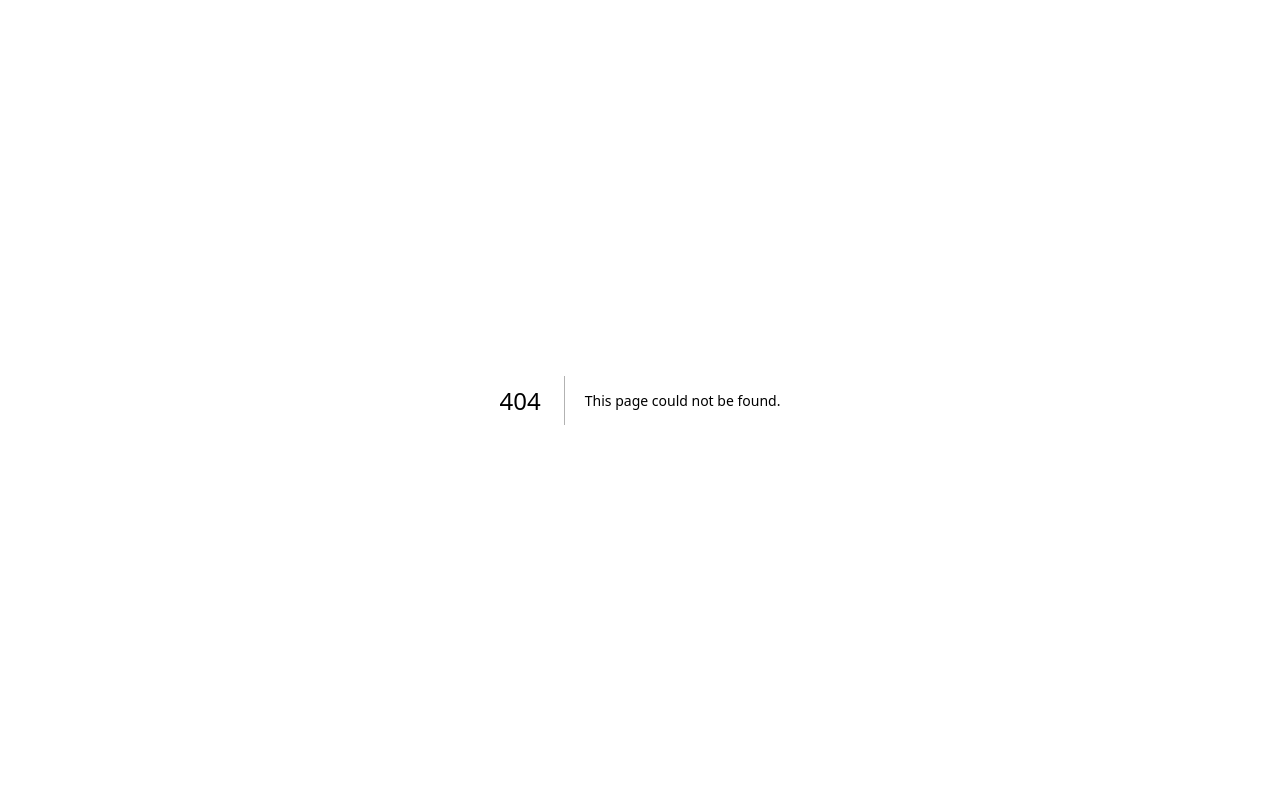
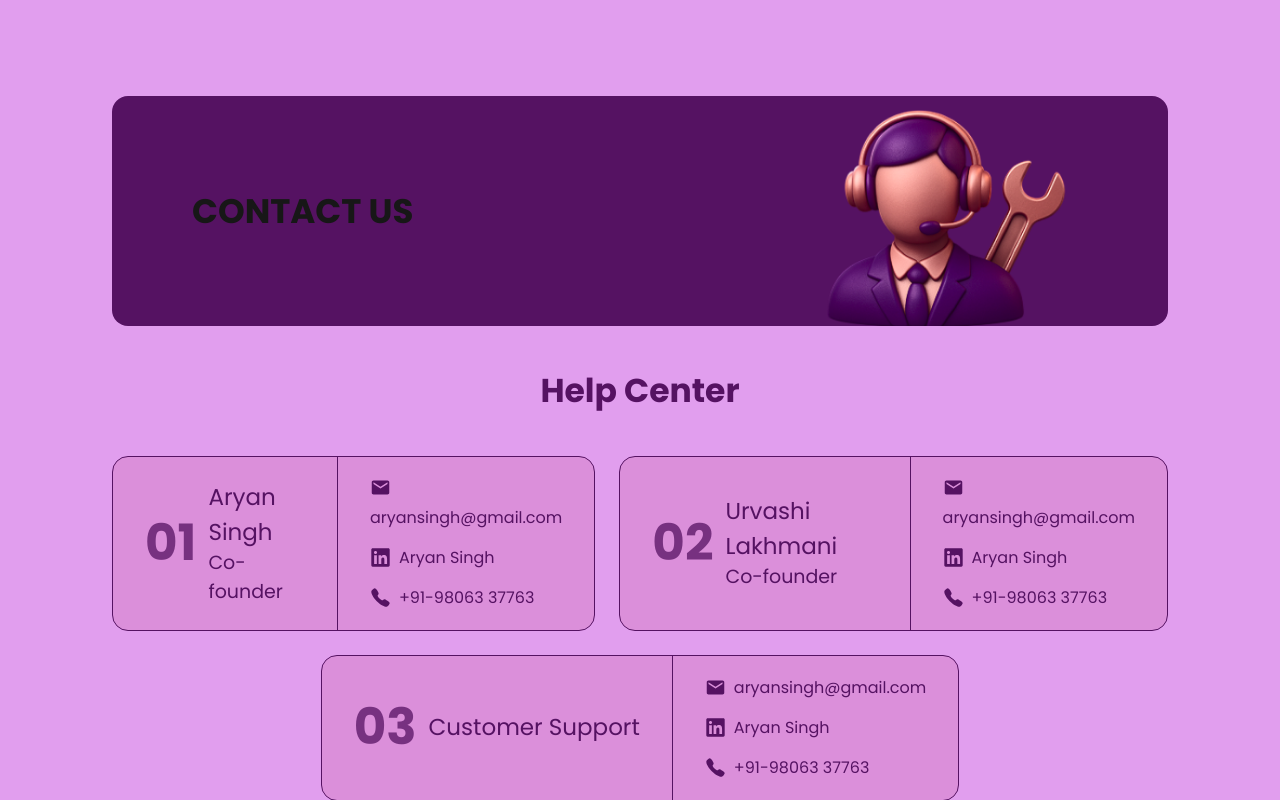
Before and after one commit to Somyaranjan11/rupeia-production, a Next.js app in the folder rupeia_frontend_new/: page /contactus in a window 1280 px wide. Before the commit this address had no page. Built offline with nearby package versions, Linux system fonts and the light colour scheme.

Commit message:
Added the contact us page

```diff
--- /dev/null
+++ b/rupeia_frontend_new/src/app/components/ContactUs/Brand.js
@@ -0,0 +1,72 @@
+import React from "react";
+import Brand5 from "../Images/brand5.png";
+import Brand6 from "../Images/brand6.png";
+import Brand7 from "../Images/brand7.png";
+import Brand8 from "../Images/brand8.png";
+import Brand9 from "../Images/brand9.png";
+import Brand10 from "../Images/brand10.png";
+import Brand11 from "../Images/brand11.png";
+import Brand12 from "../Images/brand12.png";
+
+const Brand = () => {
+  const brandImage = [
+    {
+      id: 1,
+      image: Brand5,
+    },
+    {
+      id: 2,
+      image: Brand6,
+    },
+    {
+      id: 3,
+      image: Brand6,
+    },
+    {
+      id: 4,
+      image: Brand7,
+    },
+    {
+      id: 5,
+      image: Brand8,
+    },
+    {
+      id: 6,
+      image: Brand9,
+    },
+    {
+      id: 7,
+      image: Brand10,
+    },
+    {
+      id: 8,
+      image: Brand11,
+    },
+    {
+      id: 9,
+      image: Brand12,
+    },
+  ];
+  return (
+    <div className="bg-[#A90C2B1A]">
+      <div className="px-5 sm:px-10 flex flex-col gap-5 py-6 sm:py-12">
+        <div>
+          <p className=" text-[20px] sm:text-[27px] text-center font-semibold  text-[#551262]">
+            Our Funding Partners
+          </p>
+        </div>
+        <div className="w-full overflow-x-auto">
+          <div className="flex gap-16 px-2 animate-brandScroll">
+            {brandImage?.map((data, index) => (
+              <div className="flex justify-center items-center">
+                <img src={data?.image?.src} className="min-w-[210px] h-[100px]" />
+              </div>
+            ))}
+          </div>
+        </div>
+      </div>
+    </div>
+  );
+};
+
+export default Brand;
--- /dev/null
+++ b/rupeia_frontend_new/src/app/contactus/page.js
@@ -0,0 +1,150 @@
+import React from "react";
+import contactUsImage from "../components/Images/contactus.png";
+import { MdEmail } from "react-icons/md";
+import { FaLinkedin } from "react-icons/fa";
+import { IoCall } from "react-icons/io5";
+import Brand from "../components/ContactUs/Brand";
+import Footer from "../components/MobileLandingPageComponent/Footer";
+
+const Page = () => {
+  return (
+    <div className="min-h-screen flex flex-col bg-[#E19EEE]  pt-10 sm:pt-24">
+      <div className="px-5 sm:px-28">
+        <div className="bg-[#551262] flex flex-row justify-between items-center rounded-2xl px-3 sm:px-20">
+          <div>
+            <p className="text-[18px] sm:text-[34px] font-semibold">
+              CONTACT US
+            </p>
+          </div>
+          <div>
+            <img src={contactUsImage.src} className="h-[80px] sm:h-[230px]" />
+          </div>
+        </div>
+        <div className="flex flex-col ">
+          <div className="my-4 sm:my-10">
+            <p className="text-[#551262] text-[23px] sm:text-[33px] font-semibold text-center">
+              Help Center
+            </p>
+          </div>
+          <div className="flex flex-col sm:flex-row items-center sm:justify-center gap-6 w-full">
+            <div className="bg-[#A90C2B1A] border-[1px] border-[#551262] rounded-2xl flex flex-row w-full sm:w-fit">
+              <div className="flex flex-row items-center gap-3 border-r-[1px] border-[#551262] py-3 sm:py-5 px-4 sm:px-8 w-[50%] sm:w-fit">
+                <p className="text-[25px] sm:text-[50px] font-bold text-[#551262BF]">
+                  01
+                </p>
+                <span className="flex flex-col">
+                  <p className="text-[#551262] text-[12px] sm:text-[23px] font-medium">
+                    Aryan Singh
+                  </p>
+                  <p className="text-[#551262] text-[9px] sm:text-[19px] font-medium">
+                    Co-founder
+                  </p>
+                </span>
+              </div>
+              <div className="py-3 sm:py-5 px-4 sm:px-8 flex flex-col gap-2 sm:gap-4 w-[50%] sm:w-fit">
+                <div className="flex flex-wrap items-center gap-0 sm:gap-2">
+                  <MdEmail className="text-[#551262] text-[21px]" />
+                  <p className="text-[12px] sm:text-[16px] font-medium text-[#551262] w-fit truncate">
+                    aryansingh@gmail.com
+                  </p>
+                </div>
+                <div className="flex items-center gap-2">
+                  <FaLinkedin className="text-[#551262] text-[21px]" />
+                  <p className="text-[13px] sm:text-[16px] font-medium text-[#551262]">
+                    Aryan Singh
+                  </p>
+                </div>
+                <div className="flex items-center gap-2">
+                  <IoCall className="text-[#551262] text-[21px]" />
+                  <p className="text-[13px] sm:text-[16px] font-medium text-[#551262]">
+                    +91-98063 37763
+                  </p>
+                </div>
+              </div>
+            </div>
+            <div className="bg-[#A90C2B1A] border-[1px] border-[#551262] rounded-2xl flex flex-row w-full sm:w-fit">
+              <div className="flex flex-row items-center gap-3 border-r-[1px] border-[#551262] py-3 sm:py-5 px-4 sm:px-8 w-[50%] sm:w-fit">
+                <p className="text-[25px] sm:text-[50px] font-bold text-[#551262BF]">
+                  02
+                </p>
+                <span className="flex flex-col">
+                  <p className="text-[#551262] text-[12px] sm:text-[23px] font-medium">
+                    Urvashi Lakhmani
+                  </p>
+                  <p className="text-[#551262] text-[9px] sm:text-[19px] font-medium">
+                    Co-founder
+                  </p>
+                </span>
+              </div>
+              <div className="py-3 sm:py-5 px-4 sm:px-8 flex flex-col gap-2 sm:gap-4 w-[50%] sm:w-fit">
+                <div className="flex flex-wrap items-center gap-2">
+                  <MdEmail className="text-[#551262] text-[21px]" />
+                  <p className="text-[12px] sm:text-[16px] font-medium text-[#551262] w-fit truncate">
+                    aryansingh@gmail.com
+                  </p>
+                </div>
+                <div className="flex items-center gap-2">
+                  <FaLinkedin className="text-[#551262] text-[21px]" />
+                  <p className="text-[13px] sm:text-[16px] font-medium text-[#551262]">
+                    Aryan Singh
+                  </p>
+                </div>
+                <div className="flex items-center gap-2">
+                  <IoCall className="text-[#551262] text-[21px]" />
+                  <p className="text-[13px] sm:text-[16px] font-medium text-[#551262]">
+                    +91-98063 37763
+                  </p>
+                </div>
+              </div>
+            </div>
+          </div>
+          <div className="flex flex-col items-center justify-center gap-5 sm:gap-10 mt-6">
+            <div className="bg-[#A90C2B1A] border-[1px] border-[#551262] rounded-2xl flex flex-row w-full sm:w-fit">
+              <div className="flex flex-row items-center gap-3 border-r-[1px] border-[#551262] py-3 sm:py-5 px-4 sm:px-8 w-[50%] sm:w-fit">
+                <p className="text-[25px] sm:text-[50px] font-bold text-[#551262BF]">
+                  03
+                </p>
+                <span className="flex flex-col">
+                  <p className="text-[#551262] text-[12px] sm:text-[23px] font-medium">
+                    Customer Support
+                  </p>
+                </span>
+              </div>
+              <div className="py-3 sm:py-5 px-4 sm:px-8 flex flex-col ap-2 sm:gap-4 w-[50%] sm:w-fit">
+                <div className="flex flex-wrap items-center gap-2">
+                  <MdEmail className="text-[#551262] text-[21px]" />
+                  <p className="text-[12px] sm:text-[16px] font-medium text-[#551262] w-fit truncate">
+                    aryansingh@gmail.com
+                  </p>
+                </div>
+                <div className="flex items-center gap-2">
+                  <FaLinkedin className="text-[#551262] text-[21px]" />
+                  <p className="text-[13px] sm:text-[16px] font-medium text-[#551262]">
+                    Aryan Singh
+                  </p>
+                </div>
+                <div className="flex items-center gap-2">
+                  <IoCall className="text-[#551262] text-[21px]" />
+                  <p className="text-[13px] sm:text-[16px] font-medium text-[#551262]">
+                    +91-98063 37763
+                  </p>
+                </div>
+              </div>
+            </div>
+            <div>
+              <button className="bg-[#551262] flex justify-center items-center text-[16px] font-medium px-10 py-3 rounded-[8px]">
+                Raise a ticket
+              </button>
+            </div>
+          </div>
+        </div>
+      </div>
+      <div className="my-16">
+        <Brand />
+      </div>
+      <Footer/>
+    </div>
+  );
+};
+
+export default Page;
--- a/rupeia_frontend_new/src/app/pricing-page/page.js
+++ b/rupeia_frontend_new/src/app/pricing-page/page.js
@@ -4,7 +4,7 @@ import Footer from "../components/MobileLandingPageComponent/Footer";
 
 const Page = () => {
   return (
-    <div className="min-h-screen flex flex-col bg-primary">
+    <div className="min-h-screen flex flex-col bg-[#551262]">
       {/* Top Section */}
       <div className="relative flex flex-col items-center justify-center pt-12 pb-16">
         {/* Background "Pricing" Text */}
```
Also changed, not shown: rupeia_frontend_new/src/app/components/Images/contactus.png (added), rupeia_frontend_new/src/app/components/Images/features-page-vector.png (added).
